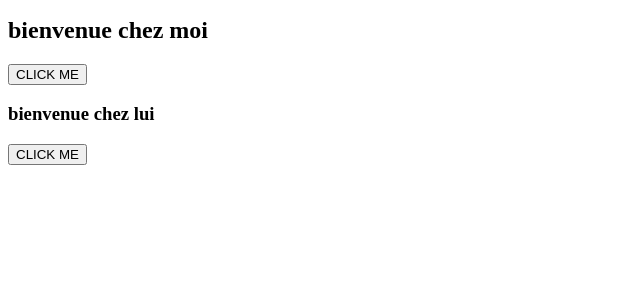
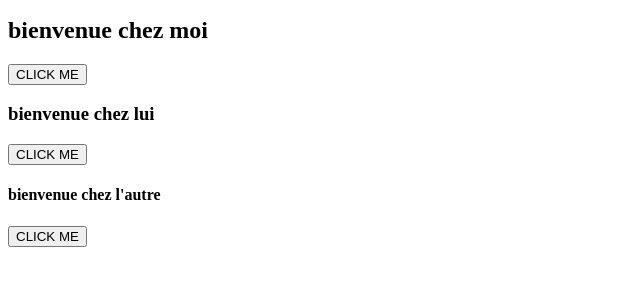
Before and after one commit to bengame07/awstravis, a plain HTML site: page index.html in a window 1280 px wide. Shown: the part 104-390 px from the top of the page, without its empty margins (0-640 px from the left). Drawn offline with Linux system fonts and the light colour scheme.

Commit message:
feat : version 1.1

```diff
--- a/index.html
+++ b/index.html
@@ -15,5 +15,8 @@
 
     <h3>bienvenue chez lui</h3>
     <button>CLICK ME</button>
+
+    <h4>bienvenue chez l'autre</h4>
+    <button>CLICK ME</button>
 </body>
 </html>
```
